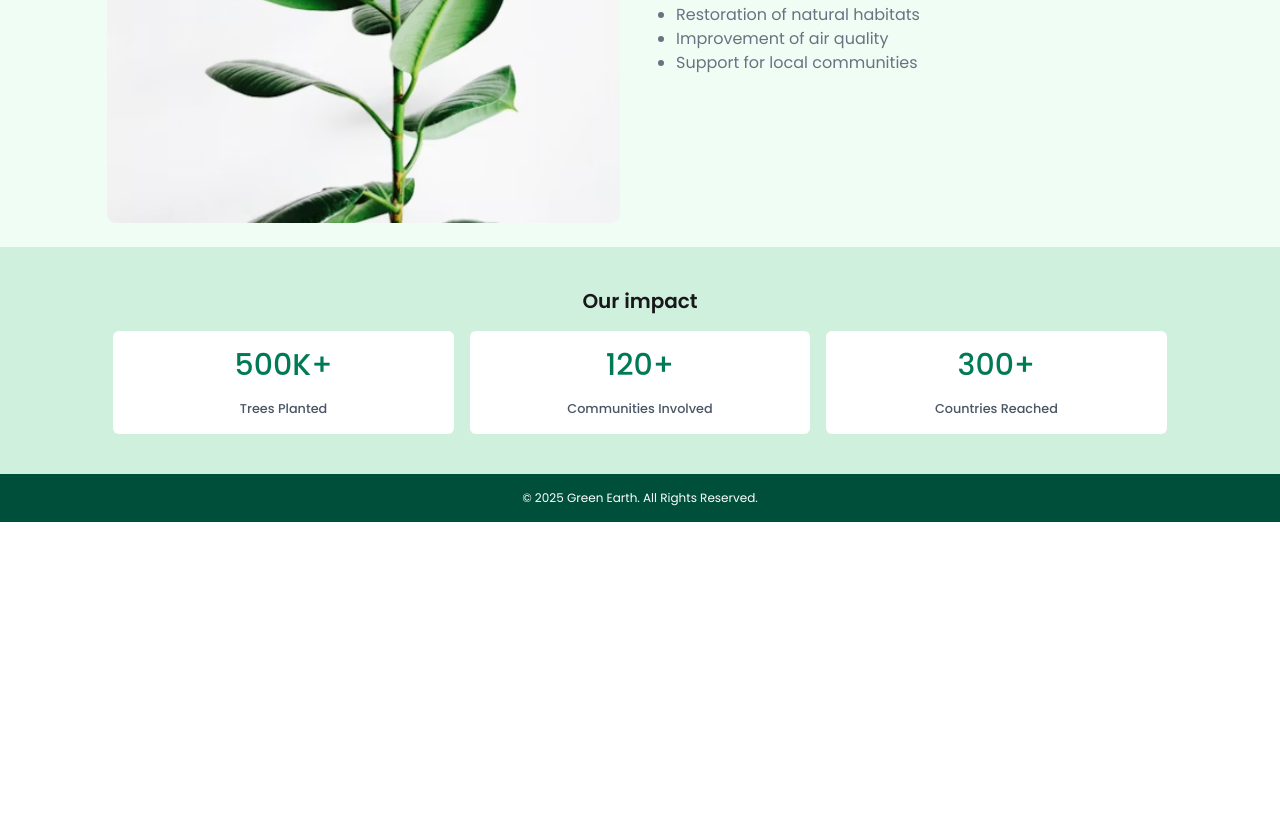
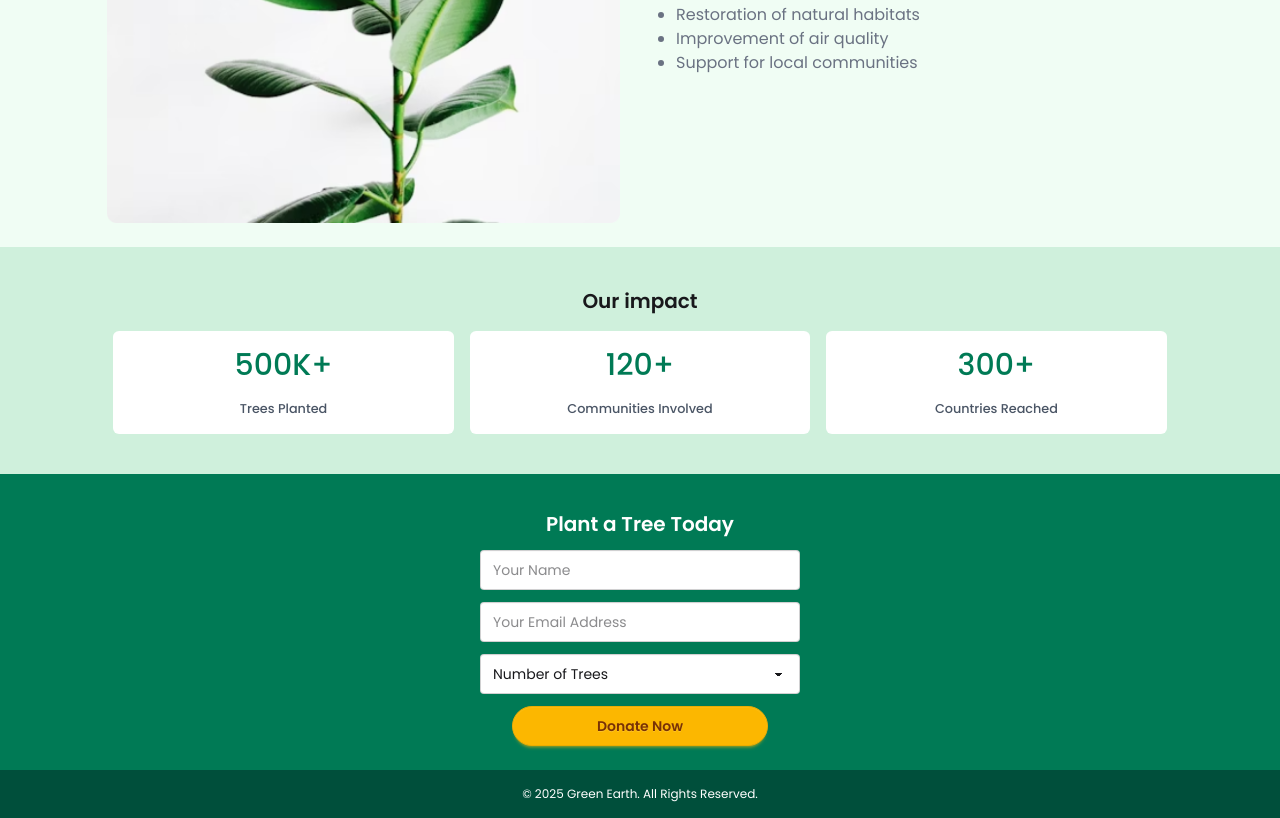
Before and after one commit to Pratush26/ph_a06, a plain HTML site: page index.html in a window 1280 px wide. Shown: the part 1190-2008 px from the top of the page. Before the commit the page ends 1712 px from the top, so only its background shows below. Drawn offline with nearby package versions, Linux system fonts and the light colour scheme.

Commit message:
added form

```diff
--- a/index.html
+++ b/index.html
@@ -7,7 +7,7 @@
     <title>Green Earth</title>
     <link href="https://cdn.jsdelivr.net/npm/daisyui@5" rel="stylesheet" type="text/css" />
     <link rel="shortcut icon" href="./assets/favicon.ico" type="image/x-icon">
-<script src="https://cdn.jsdelivr.net/npm/@tailwindcss/browser@4"></script>
+    <script src="https://cdn.jsdelivr.net/npm/@tailwindcss/browser@4"></script>
     <link rel="stylesheet" href="style.css">
 </head>
 
@@ -18,7 +18,7 @@
             <span class="space-x-4 text-xs font-semibold">
                 <a href="#about">About</a>
                 <a href="#shop">Gallery</a>
-                <a href="#hero">Plant a Tree</a>
+                <a href="#form">Plant a Tree</a>
             </span>
             <button class="btn btn-warning rounded-full">Plant a Tree</button>
         </nav>
@@ -34,13 +34,16 @@
         <section id="shop" class="grid grid-cols-[15%_65%_20%] w-11/12 mx-auto gap-4">
             <aside class="space-y-2">
                 <h5 class="font-semibold text-lg">Categories</h5>
-                <button class="font-medium text-sm text-left hover:bg-[#15803D] hover:text-white w-full px-4 py-2 rounded transition-all duration-300 transition-discrete">All Trees</button>
+                <button
+                    class="font-medium text-sm text-left hover:bg-[#15803D] hover:text-white w-full px-4 py-2 rounded transition-all duration-300 transition-discrete">All
+                    Trees</button>
             </aside>
             <div class="grid grid-cols-3 place-content-center">
                 <span class="bg-white rounded-lg p-4 space-y-2">
                     <img src="./assets/hero-leaf1.png" alt="tree" class="w-full object-contain bg-gray-300 rounded-lg">
                     <h6 class="font-semibold text-sm">Mango Tree</h6>
-                    <small class="text-gray-500 font-medium text-xs">A fast-growing tropical tree that produces delicious, juicy mangoes during summer. Its dense
+                    <small class="text-gray-500 font-medium text-xs">A fast-growing tropical tree that produces
+                        delicious, juicy mangoes during summer. Its dense
                         green</small>
                     <span class="flex items-center justify-between my-3">
                         <div class="flex items-center flex-wrap gap-1">
@@ -48,7 +51,9 @@
                         </div>
                         <p>৳500</p>
                     </span>
-                    <button class="font-medium text-sm bg-[#15803D] hover:bg-[#126d33] text-white w-full px-4 py-2 rounded-full transition-all duration-300 transition-discrete">Add to Cart</button>
+                    <button
+                        class="font-medium text-sm bg-[#15803D] hover:bg-[#126d33] text-white w-full px-4 py-2 rounded-full transition-all duration-300 transition-discrete">Add
+                        to Cart</button>
                 </span>
             </div>
             <aside class="space-y-2 bg-white rounded-lg p-4">
@@ -100,13 +105,25 @@
                 </span>
             </div>
         </section>
-        <section>
-            <form action="">
-
+        <section id="form" class="bg-emerald-700  px-4 py-6">
+            <h3 class="text-center mx-1 my-3 text-white font-semibold text-xl">Plant a Tree Today</h3>
+            <form action="" class="flex items-center justify-center flex-col gap-3 rounded-lg">
+                <input type="text" placeholder="Your Name" class="input" />
+                <input type="text" placeholder="Your Email Address" class="input" />
+                <select class="select">
+                    <option disabled selected>Number of Trees</option>
+                    <option>less than 50</option>
+                    <option>50 to 100</option>
+                    <option>100 to 500</option>
+                    <option>500 to 1000</option>
+                    <option>more than 1000</option>
+                </select>
+                <button class="btn btn-warning rounded-full btn-wide">Donate Now</button>
             </form>
         </section>
     </main>
-    <footer class="text-xs flex items-center justify-center px-2 py-4 bg-emerald-900 text-white">&copy 2025 Green Earth. All
+    <footer class="text-xs flex items-center justify-center px-2 py-4 bg-emerald-900 text-white">&copy 2025 Green Earth.
+        All
         Rights Reserved.</footer>
 </body>
 
```
